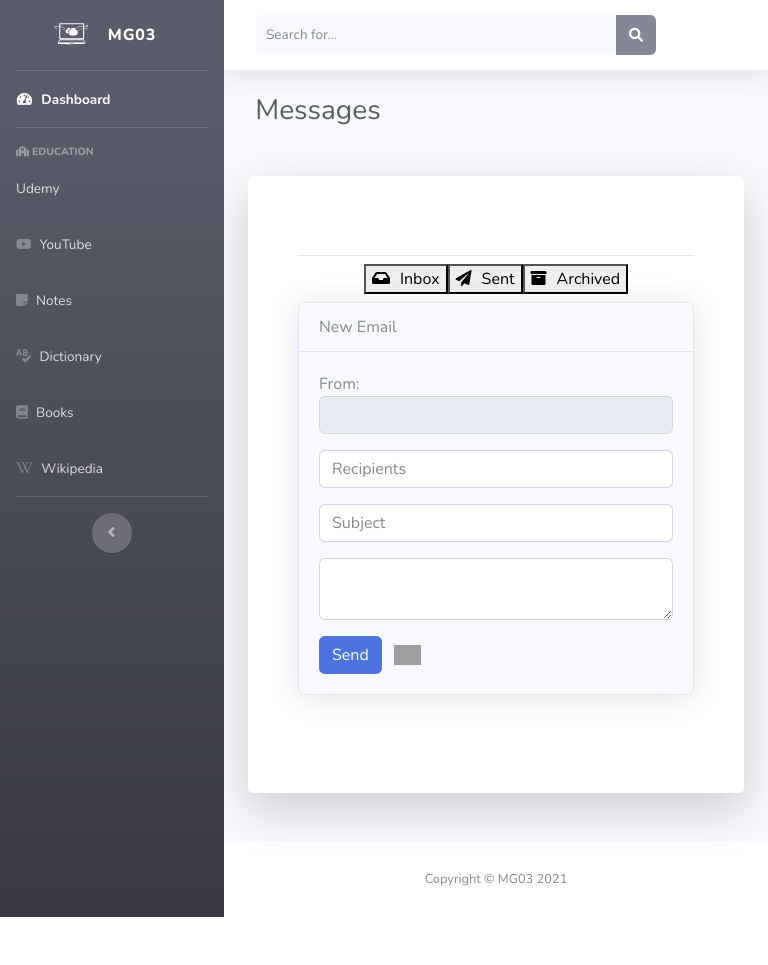
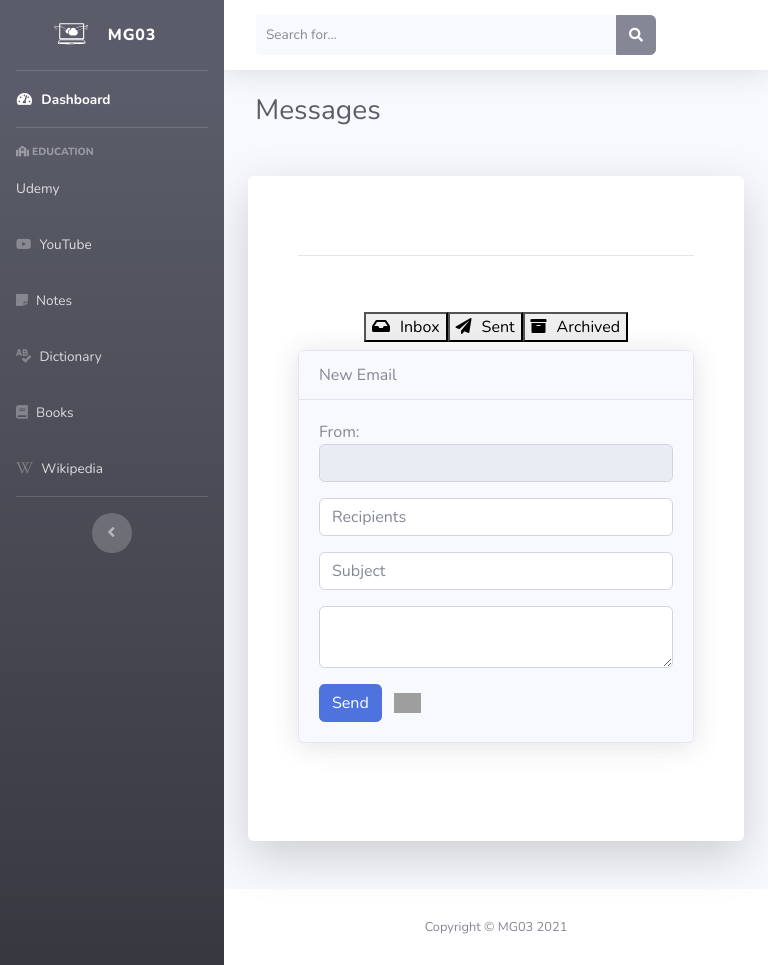
Before and after one commit to berylvirgo/mg03-project, a Django app: template templates/message.html in a window 768 px wide. Before the commit the page ends 917 px from the top, so only its background shows below. Run offline with Django 4.2, Linux system fonts and the light colour scheme; the template is opened without the code that fills it, so the values that code supplies are empty; some libraries are stand-ins or nearby versions; grey boxes are pictures that could not be loaded.

Commit message:
Fixed 'message.html' file.

```diff
--- a/templates/message.html
+++ b/templates/message.html
@@ -5,6 +5,22 @@
 {% block styles %}
     <link rel="stylesheet" href="{% static 'css/styles.css' %}">
     <link href="{% static 'css/all.min.css' %}" rel="stylesheet">
+    <style>
+        @media only screen and (min-width: 768px) {
+            .nav-link {
+                float: right;
+            }
+        }
+
+        @media only screen and (max-width: 768px) {
+            .navbar-nav1 {
+                width: 100%;
+            }
+            .nav-btn {
+                width: 100%;
+            }
+        }
+    </style>
 {% endblock styles %}
 
 {% block content %}
@@ -25,7 +41,7 @@
                 {% if request.user.is_authenticated %}
                     <button class="compose-btn" id="compose"><span class="plus-sign"></span>Compose</button>
 
-                    <div class="collapse navbar-collapse" id="responsiveDropdown">
+                    <div class="collapse navbar-collapse" id="responsiveDropdown" style="display: block!important;">
                         {# Left Side links #}
                         <ul class="navbar-nav mr-auto">
                         </ul>
@@ -38,9 +54,10 @@
 
             <hr style="margin: 0; margin-top: 5px">
 
+            <div class="content-section p-0 mt-5">
                 <nav class="navbar navbar-expand-md navbar-light">
-                <div class="collapse navbar-collapse justify-content-md-center" id="responsiveDropdown">
-                    <ul class="navbar-nav">
+                    <div class="collapse navbar-collapse justify-content-md-center" id="responsiveDropdown" style="display: flex!important;">
+                        <ul class="navbar-nav navbar-nav1">
                             <li class="nav-item">
                                 <button class="nav-btn" id="inbox"><i class="fas fa-inbox" style="margin-right: 10px"></i>Inbox</button>
                             </li>
@@ -84,6 +101,7 @@
             </div>
         </div>
     </div>
+</div>
 {% endblock content %}
 
 {% block script %}
```
Lines whose indentation alone changed are shown as unchanged.
